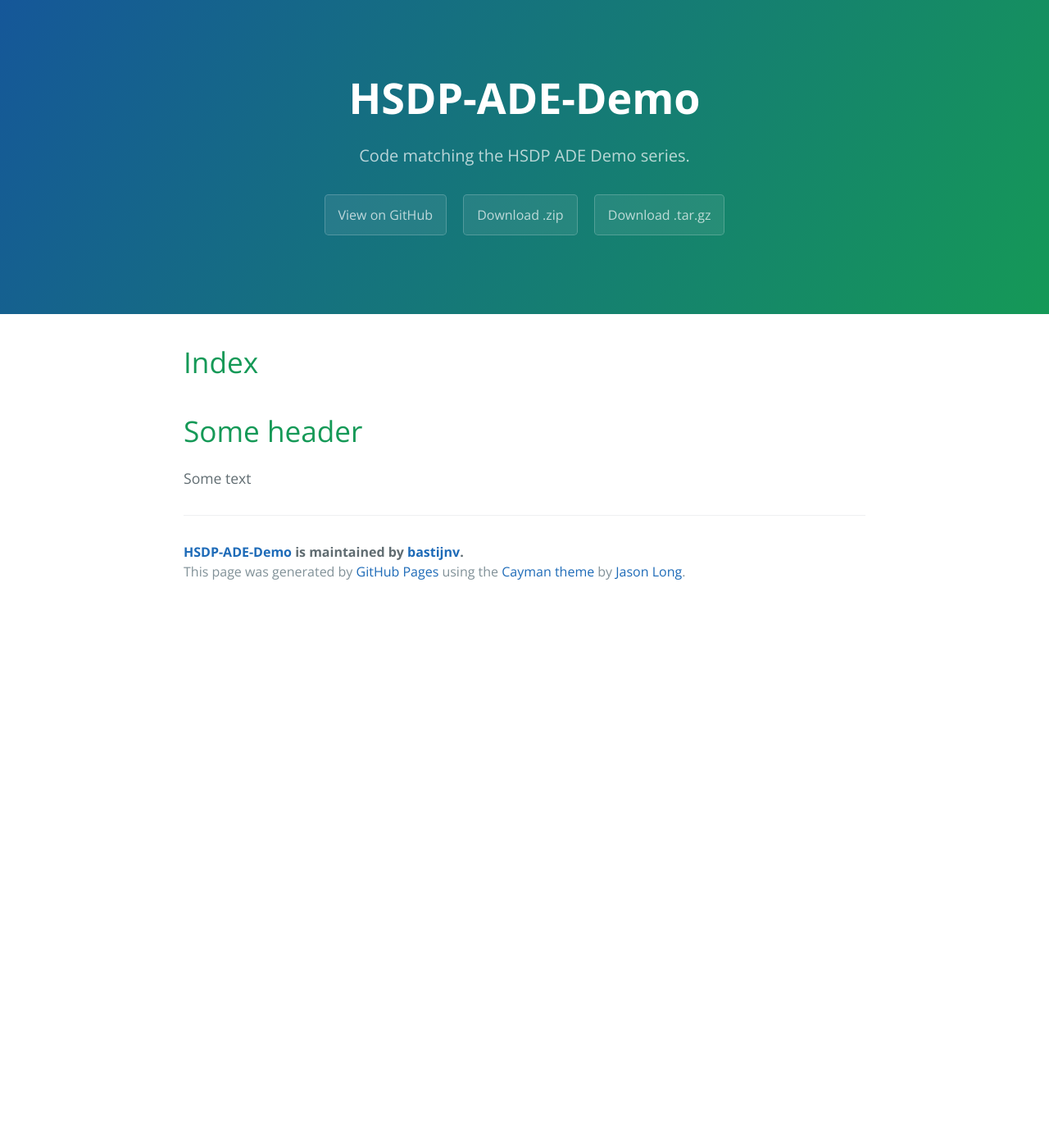
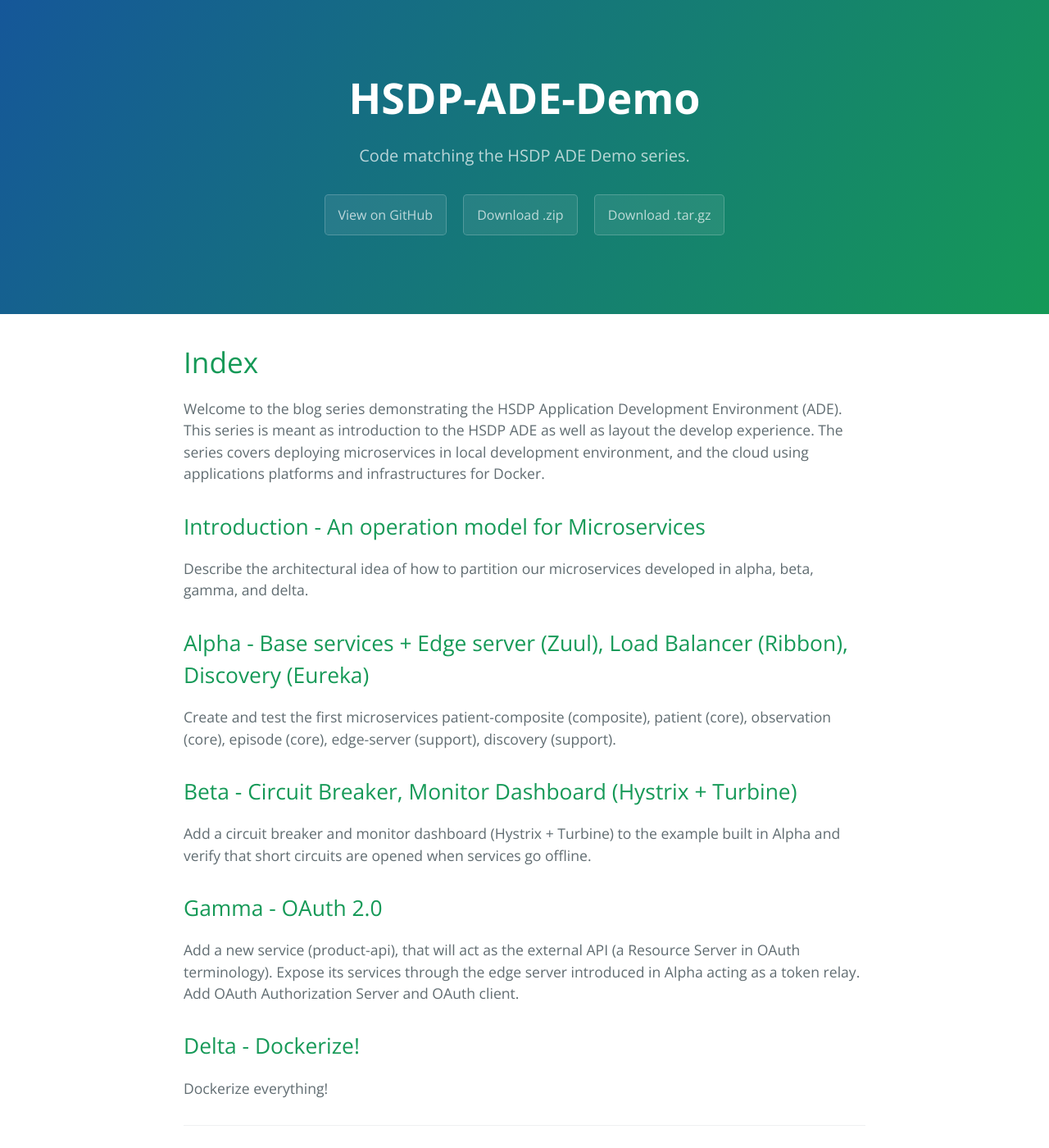
Before and after one commit to bastijnv/hsdp-ade-demo, a Jekyll site: the page built from index.md, in a window 1280 px wide and 1400 px high. Shown: the whole window at 82% size. Built offline with Jekyll 4.4.1, drawn with Linux system fonts in a browser that asks for light colours.

Commit message:
Write initial index page.

```diff
--- a/index.md
+++ b/index.md
@@ -3,5 +3,20 @@
 layout: default
 ---
 
-# Some header
-Some text
+Welcome to the blog series demonstrating the HSDP Application Development Environment (ADE). This series is meant as introduction to the HSDP ADE as well as layout the develop experience. The series covers deploying microservices in local development environment, and the cloud using applications platforms and infrastructures for Docker.
+
+
+## Introduction - An operation model for Microservices
+Describe the architectural idea of how to partition our microservices developed in alpha, beta, gamma, and delta.
+
+## Alpha - Base services + Edge server (Zuul), Load Balancer (Ribbon), Discovery (Eureka)
+Create and test the first microservices patient-composite (composite), patient (core), observation (core), episode (core), edge-server (support), discovery (support).
+
+## Beta - Circuit Breaker, Monitor Dashboard (Hystrix + Turbine)
+Add a circuit breaker and monitor dashboard (Hystrix + Turbine) to the example built in Alpha and verify that short circuits are opened when services go offline.
+
+## Gamma - OAuth 2.0
+Add a new service (product-api), that will act as the external API (a Resource Server in OAuth terminology). Expose its services through the edge server introduced in Alpha acting as a token relay. Add OAuth Authorization Server and OAuth client.
+
+## Delta - Dockerize!
+Dockerize everything!
```
